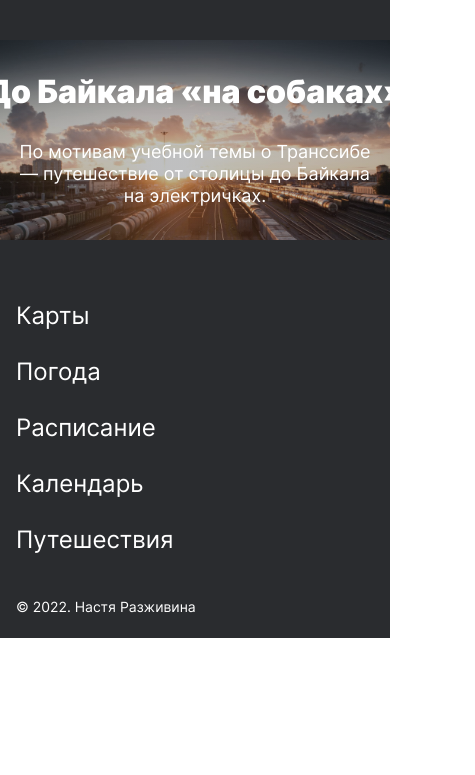
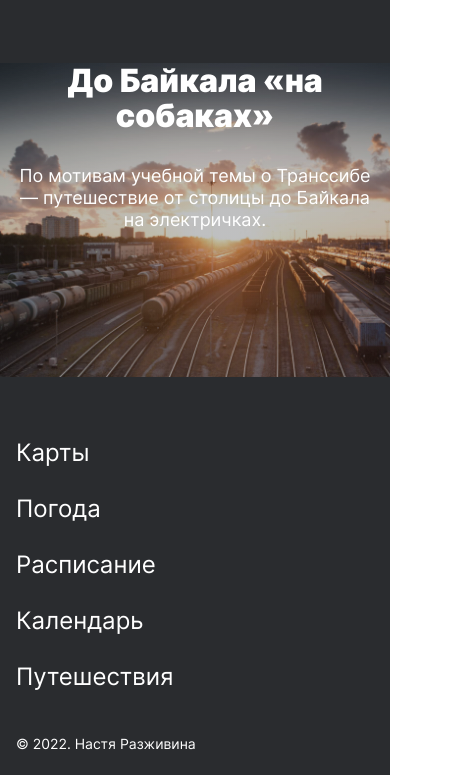
Before and after one commit to Virshinia/russian-travel, a plain HTML site: page index.html in a window 390 px wide. Shown: the part 9826-10601 px from the top of the page, 475 px wide, since content can reach past the window. Before the commit the page ends 10464 px from the top, so only its background shows below. Drawn offline with Linux system fonts and the light colour scheme.

```diff
--- a/blocks/cover/__paragraph/cover__paragraph.css
+++ b/blocks/cover/__paragraph/cover__paragraph.css
@@ -2,7 +2,7 @@
     font-size: 18px;
     line-height: 22px;
     font-weight: normal;
-    margin: 0;
+    margin: auto;
     width: 360px;
     padding-top: 32px;
 }
--- a/blocks/cover/__title/cover__title.css
+++ b/blocks/cover/__title/cover__title.css
@@ -2,8 +2,8 @@
     font-size: 72px;
     font-weight: 900;
     line-height: 76px;
-    margin: 0;
-    width: 560px;
+    margin: auto;
+    max-width: 560px;
     text-align: center;
 }
 
@@ -11,5 +11,6 @@
     .cover__title {
         font-size: 32px;
         line-height: 35px;
+        max-width: 288px;
     }
 }
--- a/blocks/cover/cover.css
+++ b/blocks/cover/cover.css
@@ -3,15 +3,11 @@
     background: linear-gradient(rgba(42, 44, 47, .3), rgba(42, 44, 47, .3)), url("../../images/cover-trains.jpg");
     background-size: cover;
     text-align: center;
-    min-height: 740px;
     max-width: 1184px;
     width:100%;
-    display: flex;
-    flex-flow: column;
-    justify-content: center;
-    align-items: center;
     z-index: 1;
     margin: 0 auto;
+    padding-bottom: 37.5%;
 }
 
 .cover::before {
@@ -31,22 +27,3 @@
 .cover:hover::before {
     opacity: 1;
 }
-
-@media screen and (max-width: 1279px) {
-    .cover {
-        min-height: 640px;
-    }
-}
-
-@media screen and (max-width: 1023px) {
-    .cover {
-        min-height: 480px;
-    }
-}
-
-@media screen and (max-width: 767px) {
-    .cover {
-        min-height: 200px;
-    }
-
-}
--- a/blocks/page/page.css
+++ b/blocks/page/page.css
@@ -3,6 +3,8 @@
     background-color: #2A2C2F;
     color: #fff;
     padding: 28px 0 24px;
+    -webkit-font-smoothing: antialiased;
+    -moz-osx-font-smoothing: grayscale
 }
 /*добавление отступа по бокам для больших экранов*/
 @media screen and (min-width: 1280px) {
--- a/blocks/places/places.css
+++ b/blocks/places/places.css
@@ -25,7 +25,7 @@
 
 @media screen and (max-width: 767px) {
     .places {
-    padding: 64px 0 66px;
+    padding: 64px 16px 66px;
     }
 
 }
```
